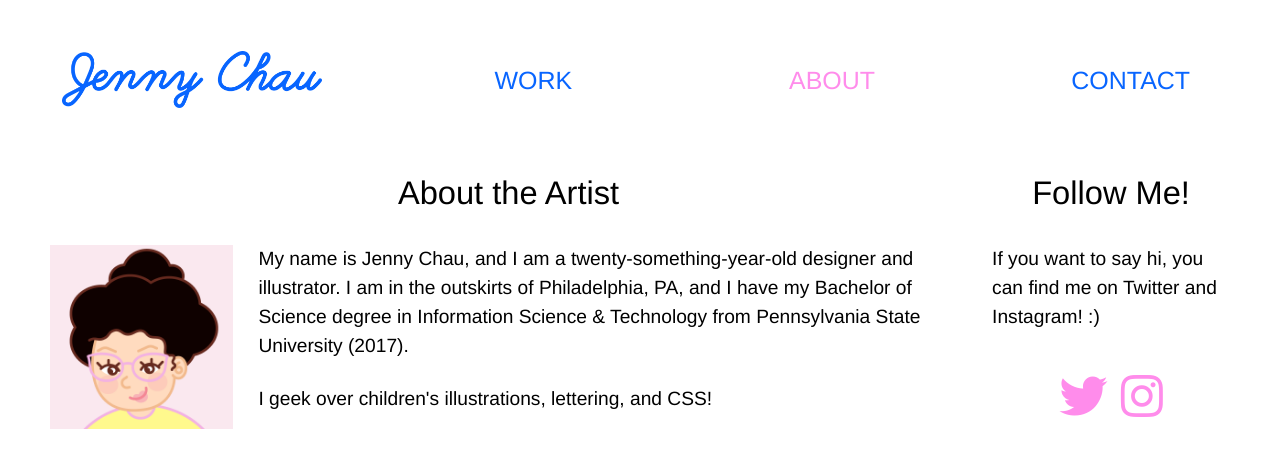
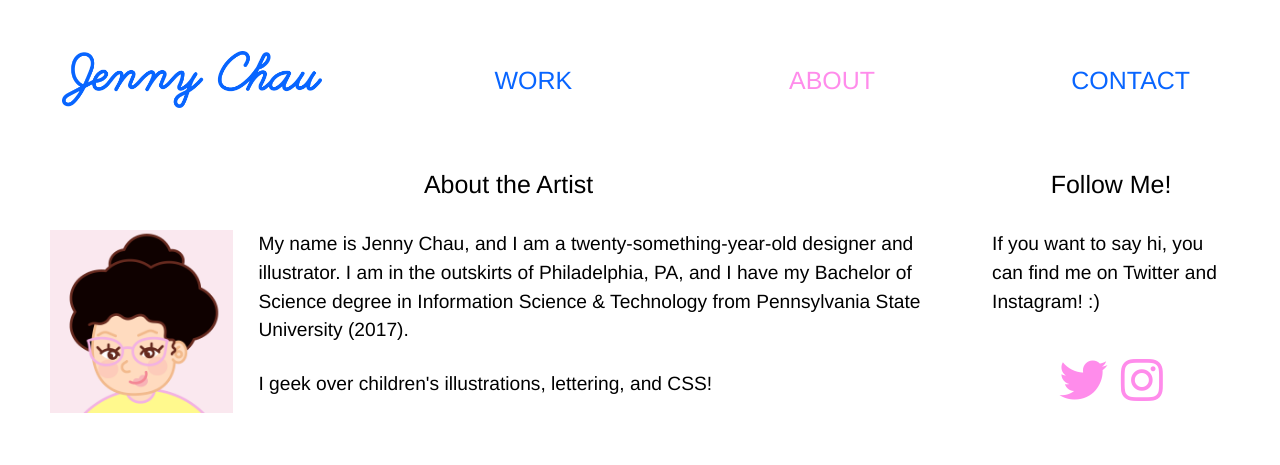
Before and after one commit to jechau/jennychau.github.io, a PHP site: page /about/index.html in a window 1280 px wide. Shown: the top 465 px of the page. Run offline with PHP 8.4, Linux system fonts and the light colour scheme.

Commit message:
Update style.css

```diff
--- a/css/style.css
+++ b/css/style.css
@@ -74,7 +74,7 @@ form li {
 
 h2 {
     text-align: center;
-    font-size: 1.7em;
+    font-size: 1.3em;
     line-height: 2em;
     font-weight: 500;
     margin-bottom: 20px;
```
